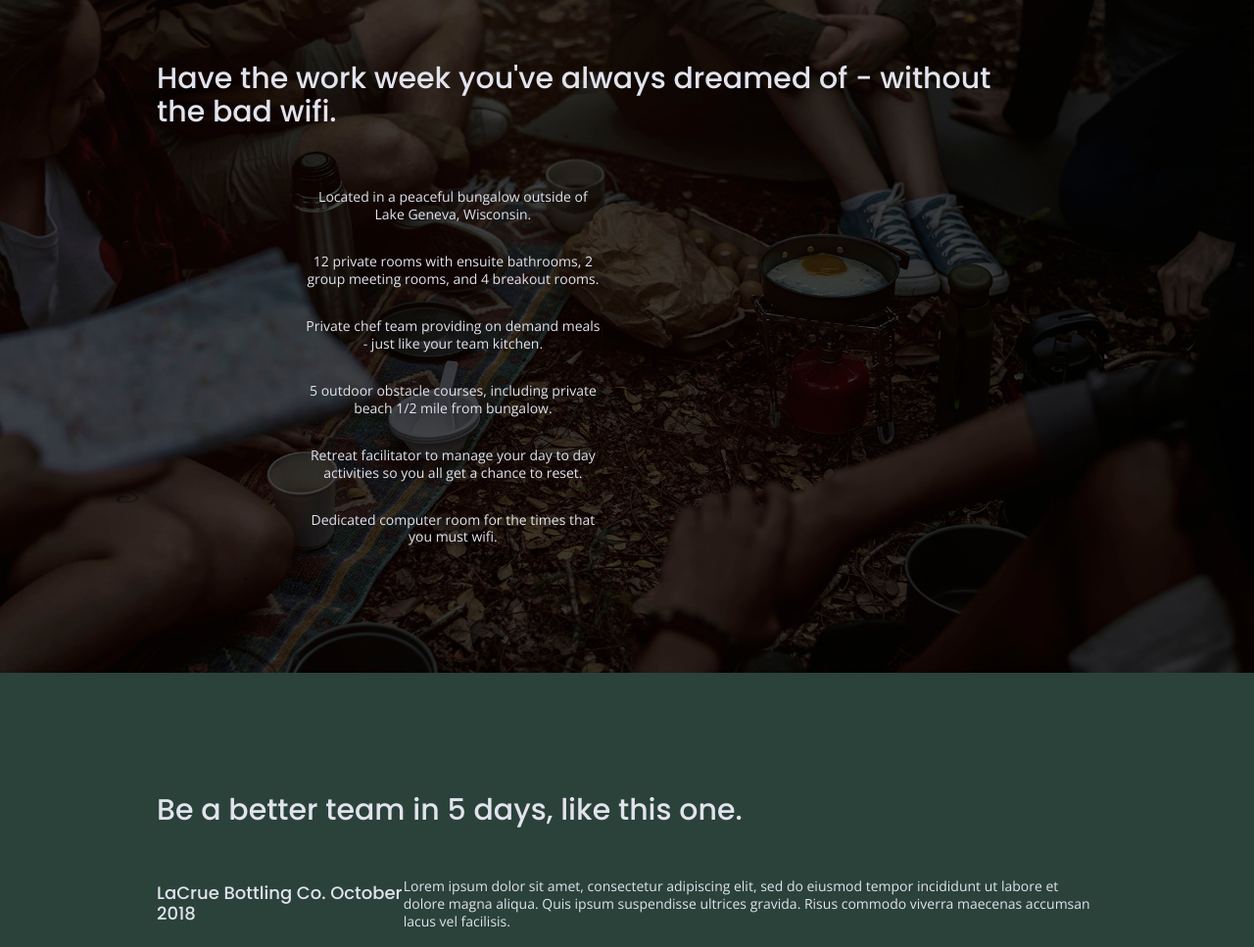
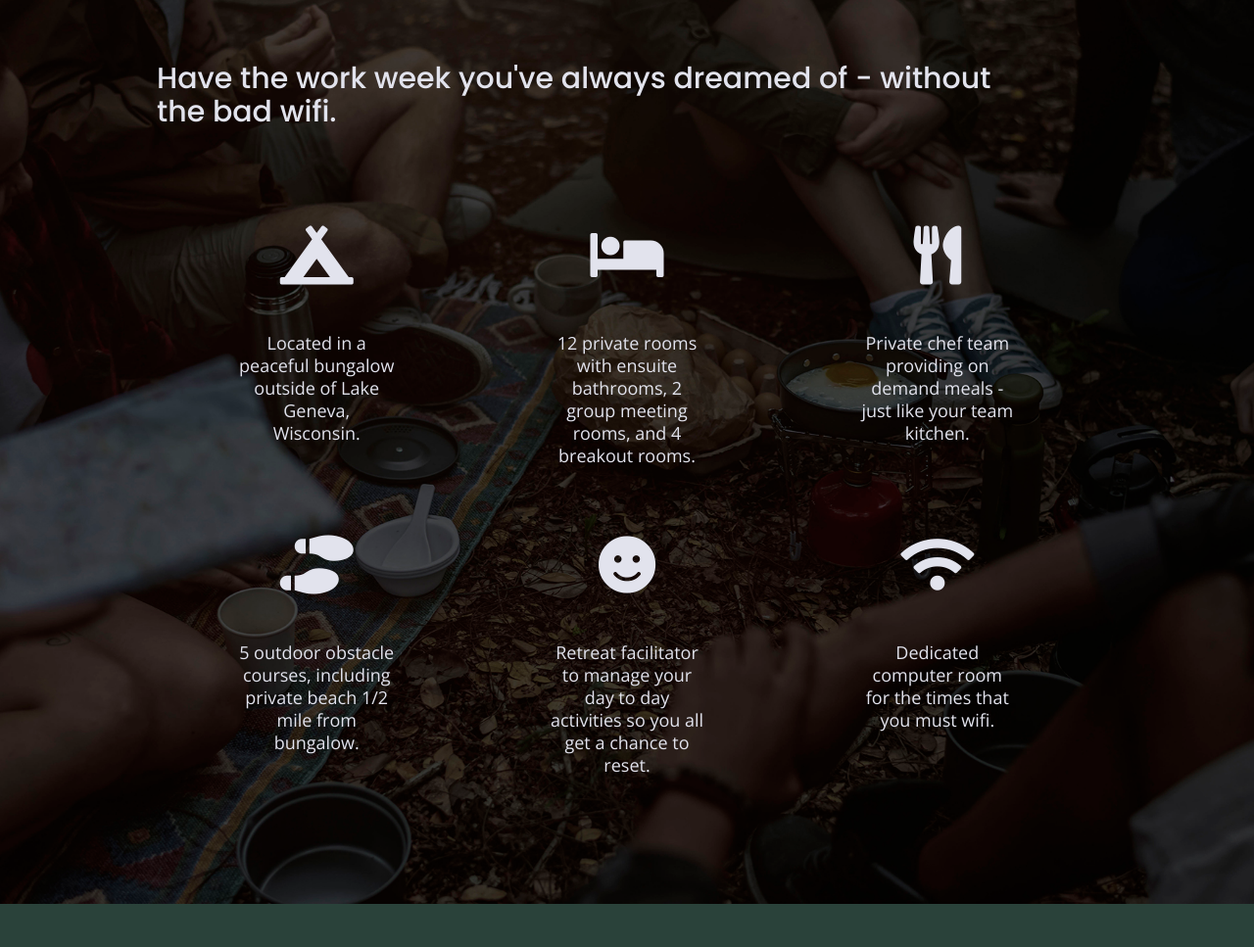
Before and after one commit to aaddis75/unplugged-website, a website built with Parcel: page index.html in a window 1280 px wide. Shown: the part 1032-1999 px from the top of the page at 98% size. Built offline with nearby package versions, Linux system fonts and the light colour scheme.

Commit message:
Add features icons, fix grid selector and size desktop text

```diff
--- a/css/main.css
+++ b/css/main.css
@@ -288,6 +288,11 @@ input[type="button"] {
   background-position: center;
 }
 
+.features .fontawesome-icons {
+  font-size: 3.75em;
+  margin-bottom: 40px;
+}
+
 .features h2 {
   margin-bottom: 60px;
 }
@@ -297,7 +302,7 @@ input[type="button"] {
   margin: 30px 0;
 }
 
-.features .features-item {
+.features .features-items {
   display: flex;
   justify-content: center;
   align-items: flex-start;
@@ -606,7 +611,6 @@ input[type="button"] {
 
   .map figure {
     padding: 58.6%;
-
   }
 
   .contact-section .content-wrapper h2 {
@@ -643,6 +647,9 @@ input[type="button"] {
     max-width: 960px;
   }
 
+p{
+  font-size: 1.125em;
+}
   /*Header*/
   header {
     padding: 15 px 0;
--- a/index.html
+++ b/index.html
@@ -24,7 +24,13 @@
       href="https://fonts.googleapis.com/css2?family=Open+Sans:ital,wght@0,300..800;1,300..800&family=Poppins:ital,wght@0,100;0,200;0,300;0,400;0,500;0,600;0,700;0,800;0,900;1,100;1,200;1,300;1,400;1,500;1,600;1,700;1,800;1,900&display=swap"
       rel="stylesheet"
     />
-
+    <!-- FontAwesome CDN version 5.5 -->
+    <link
+      rel="stylesheet"
+      href="https://use.fontawesome.com/releases/v5.5.0/css/all.css"
+      integrity="sha384-B4dIYHKNBt8Bc12p+WXckhzcICo0wtJAoU8YZTY5qE0Id1GSseTk6S+L3BlXeVIU"
+      crossorigin="anonymous"
+    />
     <link rel="stylesheet" href="css/normalize.css" />
     <link rel="stylesheet" href="css/main.css" />
 
@@ -78,42 +84,42 @@
           </h2>
           <div class="features-items">
             <article>
-              <p class="fontawesome-icons"></p>
+              <p class="fontawesome-icons"><i class="fas fa-campground"></i></p>
               <p class="features-item-description">
                 Located in a peaceful bungalow outside of Lake Geneva,
                 Wisconsin.
               </p>
             </article>
             <article>
-              <p class="fontawesome-icons"></p>
+              <p class="fontawesome-icons"><i class="fas fa-bed"></i></p>
               <p class="features-item-description">
                 12 private rooms with ensuite bathrooms, 2 group meeting rooms,
                 and 4 breakout rooms.
               </p>
             </article>
             <article>
-              <p class="fontawesome-icons"></p>
+              <p class="fontawesome-icons"> <i class="fas fa-utensils"></i></p>
               <p class="features-item-description">
                 Private chef team providing on demand meals - just like your
                 team kitchen.
               </p>
             </article>
             <article>
-              <p class="fontawesome-icons"></p>
+              <p class="fontawesome-icons"><i class="fas fa-shoe-prints"></i></p>
               <p class="features-item-description">
                 5 outdoor obstacle courses, including private beach 1/2 mile
                 from bungalow.
               </p>
             </article>
             <article>
-              <p class="fontawesome-icons"></p>
+              <p class="fontawesome-icons"> <i class="fas fa-smile"></i> </p>
               <p class="features-item-description">
                 Retreat facilitator to manage your day to day activities so you
                 all get a chance to reset.
               </p>
             </article>
             <article>
-              <p class="fontawesome-icons"></p>
+              <p class="fontawesome-icons"><i class="fas fa-wifi"></i></p>
               <p class="features-item-description">
                 Dedicated computer room for the times that you must wifi.
               </p>
```
Also changed, not shown: about/index.html (+7 -1 lines), faq/index.html (+7 -1 lines).
